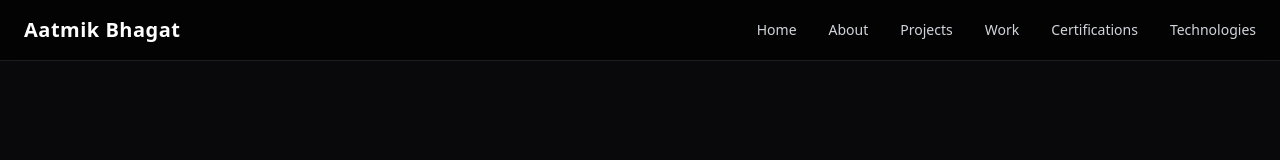
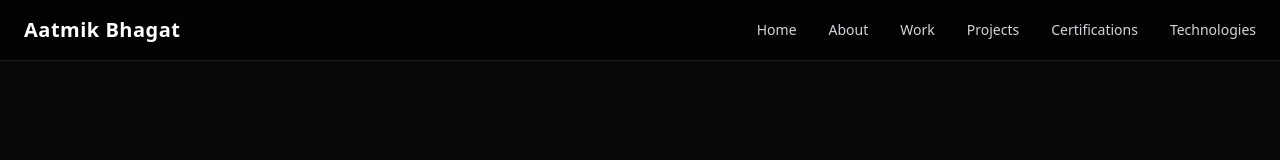
Before and after one commit to aatmikbhagat/portfolio-site, a React (Create React App) app: page / in a window 1280 px wide. Shown: the top 160 px of the page. Built offline with nearby package versions, Linux system fonts and the light colour scheme.

Commit message:
Changed order of Navbar to fit the order of components on the page

```diff
--- a/src/components/Navbar.js
+++ b/src/components/Navbar.js
@@ -11,7 +11,7 @@ export default function Navbar() {
         </a>
 
         <div className="flex space-x-8 text-sm font-medium">
-          {["Home", "About", "Projects", "Work", "Certifications", "Technologies"].map((item) => (
+          {["Home", "About", "Work", "Projects", "Certifications", "Technologies"].map((item) => (
             <a
               key={item}
               href={`#${item.toLowerCase()}`}
```
